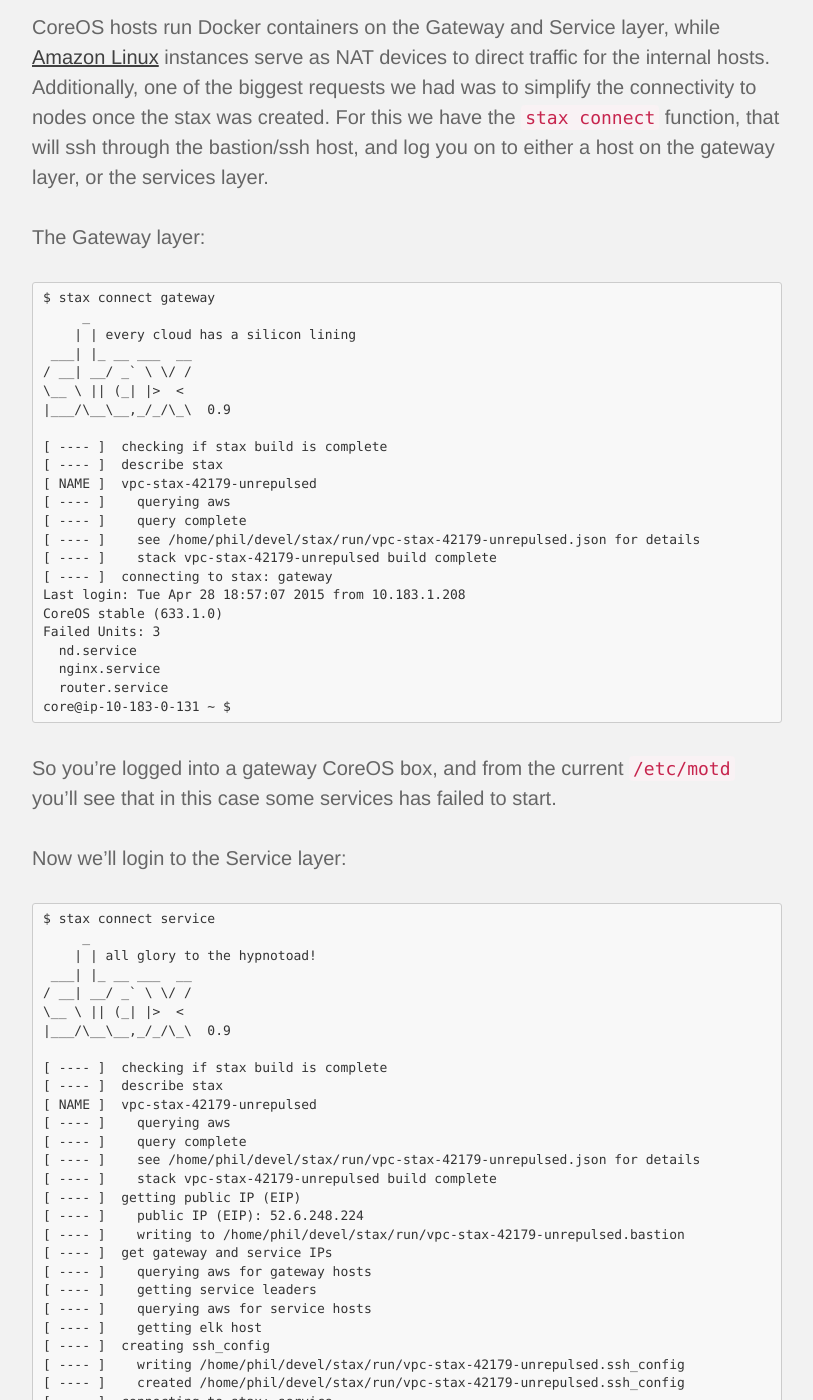
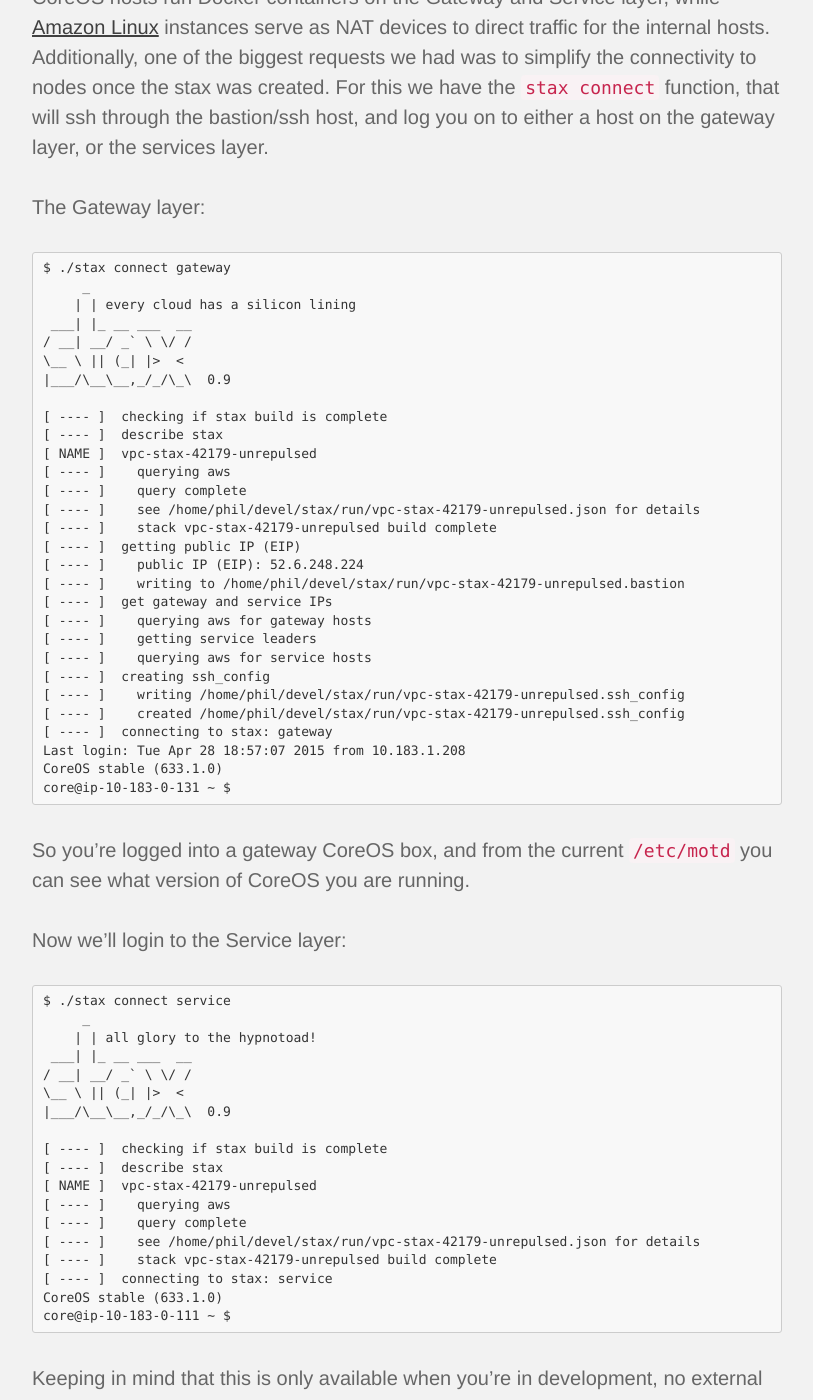
Before and after one commit to timwilliate/engineering-blog, a Jekyll site: the page built from _posts/2015-06-24-stax.md, in a window 1280 px wide and 1400 px high, scrolled down 2587 px. Shown: the whole window, without its empty margins (233-1046 px from the left). Built offline with Jekyll 4.4.1, drawn with Linux system fonts in a browser that asks for light colours; nearby versions of some CDN libraries; some web fonts are replaced; Markdown is read by kramdown in place of the engine named in the settings; some of the changed text lies outside the part shown.

Commit message:
2015-06-24-stax.md: updated and cleaned up a bit - added github, twitter, and avatar for Phil - remove reference to private repos - cleaned up screen captures to remove obsolete references, fix command   line, and ensure proper order - changed pre to markdown code

````diff
--- a/_posts/2015-06-24-stax.md
+++ b/_posts/2015-06-24-stax.md
@@ -4,14 +4,15 @@
 subtitle: "Create and manage CloudFormation stacks in AWS"
 header-img: "img/mon-field_rows.jpg"
 author: Phil Cryer
+githubProfile : "philcryer"
+twitterHandle : "fak3r"
+avatarUrl : "https://avatars0.githubusercontent.com/u/43070?v=3"
 tags: [open source, aws, stax, cloudformation]
 ---
 
-When we were looking to build out an infrastructure in AWS ([Amazon Web Services](https://aws.amazon.com)), we took some time to understand how the [aws-cli](https://github.com/aws/aws-cli) (Universal Command Line Interface for Amazon Web Services) worked. With ideas from other projects found on [GitHub](https://github.com), we started wrapping commands in simple bash scripts, and pointed it to Cloudformation templates written in json. From there [stax](https://github.com/monsantoco/stax) was born, and we have released it as open source under the [BSD 3-clause license](http://opensource.org/licenses/BSD-3-Clause).
+When we were looking to build out an infrastructure in AWS ([Amazon Web Services](https://aws.amazon.com)), we took some time to understand how the [aws-cli](https://github.com/aws/aws-cli) (Universal Command Line Interface for Amazon Web Services) worked. With ideas from other projects found on [GitHub](https://github.com), we started wrapping commands in simple BASH scripts, and pointed it to CloudFormation templates written in JSON. From there [stax](https://github.com/monsantoco/stax) was born, and we have released it as open source under the [BSD 3-clause license](http://opensource.org/licenses/BSD-3-Clause).
 
-It’s easy to get started with stax to create and manage CloudFormation stacks (aka stax) in AWS ([Amazon Web Services](https://aws.amazon.com)) and the project provides several CloudFormation templates, better yet, more can be generated using our [cloudformation-template-generator](https://github.com/MonsantoCo/cloudformation-template-generator).
-
-<!--more-->
+It’s easy to get started with stax to create and manage CloudFormation stacks (aka stax) in AWS ([Amazon Web Services](https://aws.amazon.com)) and the project provides several CloudFormation templates, or you can use your own.
 
 For launching new AWS instances with stax, you can use Linux (Debian GNU/Linux 7 and Ubuntu 14.04 are supported) and Apple OS X (tested on 10.10 and 10.9). When running with a default template, you will end up with a VPC setup like the following:
 
@@ -23,40 +24,10 @@
 
 The Gateway layer:
 
-<pre>
-$ stax connect gateway
+```
+$ ./stax connect gateway
      _
     | | every cloud has a silicon lining
- ___| |_ __ ___  __
-/ __| __/ _` \ \/ /
-\__ \ || (_| |>  <
-|___/\__\__,_/_/\_\  0.9
-
-[ ---- ]  checking if stax build is complete
-[ ---- ]  describe stax
-[ NAME ]  vpc-stax-42179-unrepulsed
-[ ---- ]    querying aws
-[ ---- ]    query complete
-[ ---- ]    see /home/phil/devel/stax/run/vpc-stax-42179-unrepulsed.json for details
-[ ---- ]    stack vpc-stax-42179-unrepulsed build complete
-[ ---- ]  connecting to stax: gateway
-Last login: Tue Apr 28 18:57:07 2015 from 10.183.1.208
-CoreOS stable (633.1.0)
-Failed Units: 3
-  nd.service
-  nginx.service
-  router.service
-core@ip-10-183-0-131 ~ $
-</pre>
-
-So you’re logged into a gateway CoreOS box, and from the current `/etc/motd` you’ll see that in this case some services has failed to start.
-
-Now we’ll login to the Service layer:
-
-<pre>
-$ stax connect service
-     _
-    | | all glory to the hypnotoad!
  ___| |_ __ ___  __
 / __| __/ _` \ \/ /
 \__ \ || (_| |>  <
@@ -76,20 +47,45 @@
 [ ---- ]    querying aws for gateway hosts
 [ ---- ]    getting service leaders
 [ ---- ]    querying aws for service hosts
-[ ---- ]    getting elk host
 [ ---- ]  creating ssh_config
 [ ---- ]    writing /home/phil/devel/stax/run/vpc-stax-42179-unrepulsed.ssh_config
 [ ---- ]    created /home/phil/devel/stax/run/vpc-stax-42179-unrepulsed.ssh_config
+[ ---- ]  connecting to stax: gateway
+Last login: Tue Apr 28 18:57:07 2015 from 10.183.1.208
+CoreOS stable (633.1.0)
+core@ip-10-183-0-131 ~ $
+```
+
+So you’re logged into a gateway CoreOS box, and from the current `/etc/motd` you can see what version of CoreOS you are running.
+
+Now we’ll login to the Service layer:
+
+```
+$ ./stax connect service
+     _
+    | | all glory to the hypnotoad!
+ ___| |_ __ ___  __
+/ __| __/ _` \ \/ /
+\__ \ || (_| |>  <
+|___/\__\__,_/_/\_\  0.9
+
+[ ---- ]  checking if stax build is complete
+[ ---- ]  describe stax
+[ NAME ]  vpc-stax-42179-unrepulsed
+[ ---- ]    querying aws
+[ ---- ]    query complete
+[ ---- ]    see /home/phil/devel/stax/run/vpc-stax-42179-unrepulsed.json for details
+[ ---- ]    stack vpc-stax-42179-unrepulsed build complete
 [ ---- ]  connecting to stax: service
 CoreOS stable (633.1.0)
 core@ip-10-183-0-111 ~ $
-</pre>
+```
 
 Keeping in mind that this is only available when you’re in development, no external access is allowed to internal nodes directly without the bastion/ssh host, and shutting it down when running in production is highly recommended.
 
 Lastly a quick run of stax without arguments will show you the usage, giving you an idea of all lf the tasks the tool is capable of:
 
-<pre>
+```
 $ ./stax
 Usage: stax [OPTIONS] COMMAND
 
@@ -127,13 +123,13 @@
   validate           Validate CloudFormation template
 
 For more help, check the docs: https://github.com/MonsantoCo/stax
-</pre>
+```
 
 To try it out, just clone the repo and follow the documentation in the readme.
 
-<pre>
-git clone https://github.com/MonsantoCo/stax
-more README.md
-</pre>
+```
+$ git clone https://github.com/MonsantoCo/stax
+$ more README.md
+```
 
 We hope that this tool will be useful to the community and look forward to feedback on what people think of it. We’re open to issues you might create or pull requests to make stax better.
````
